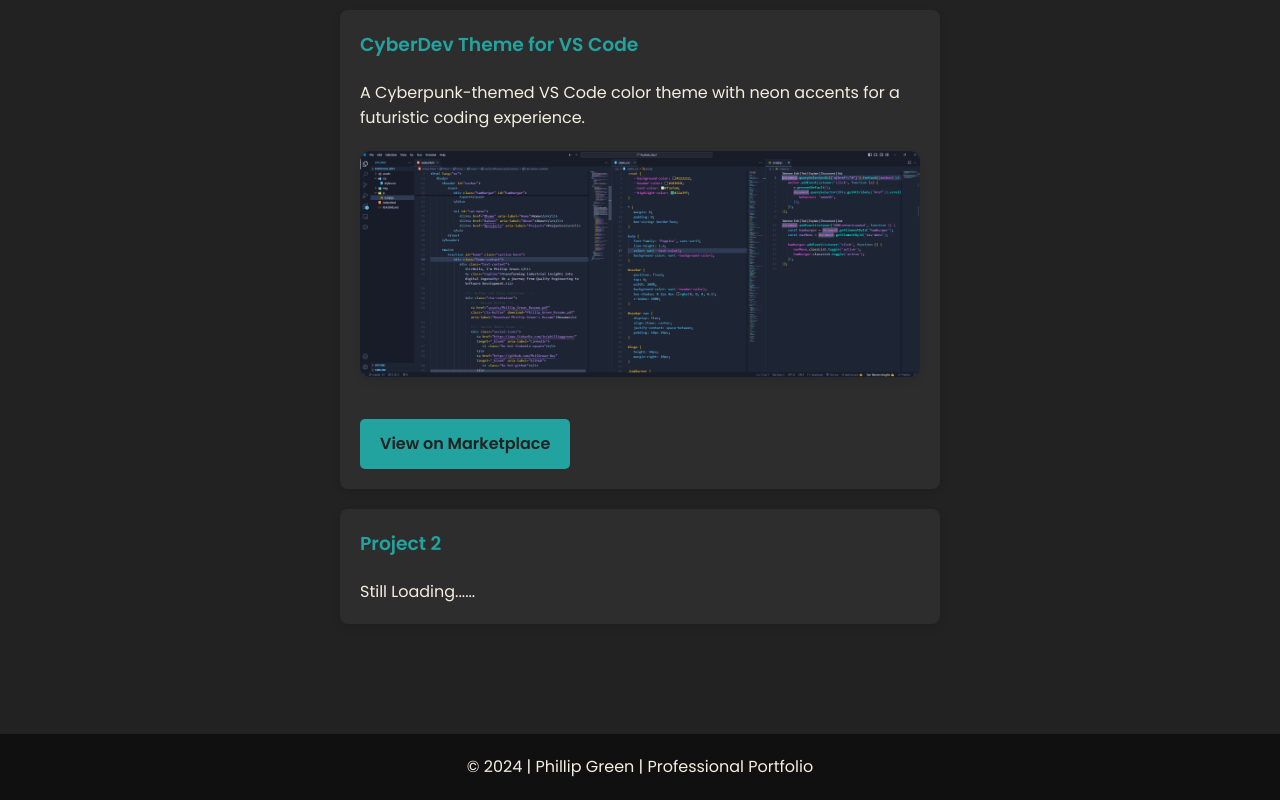
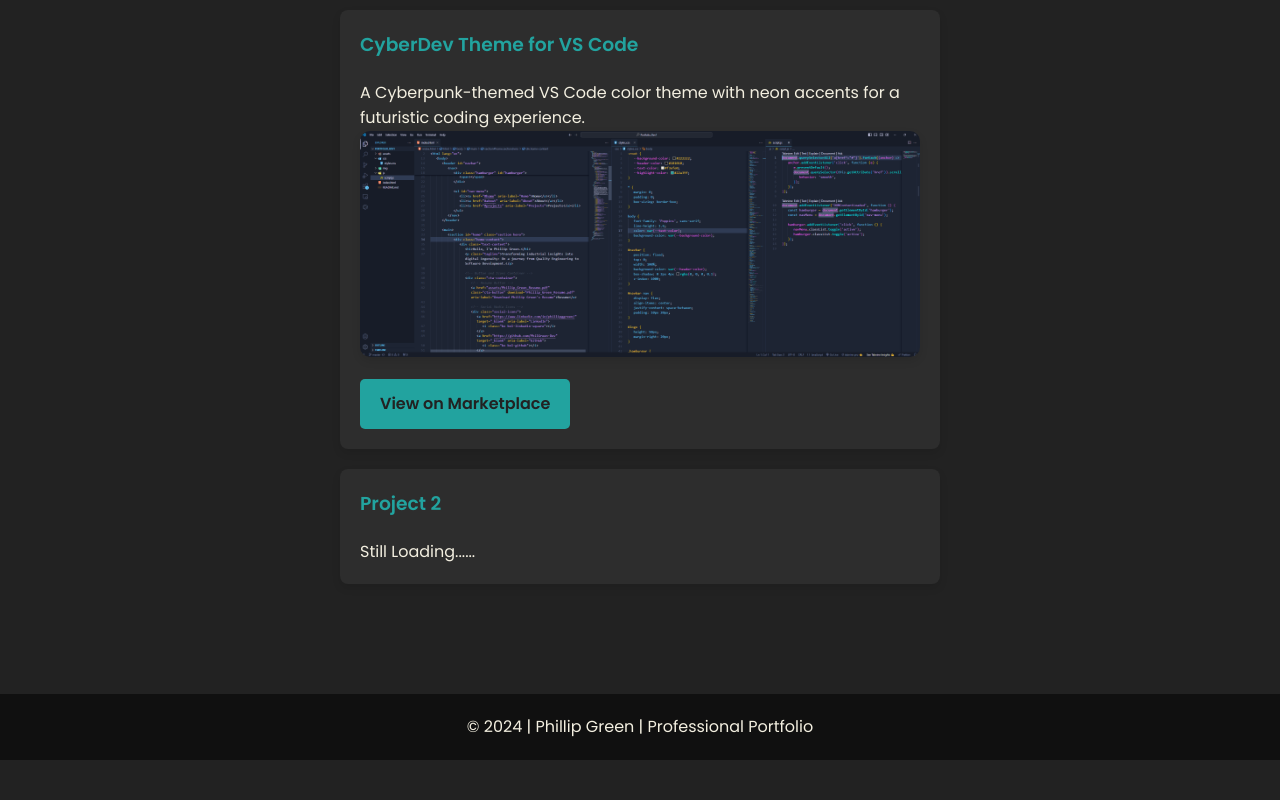
Before and after one commit to PhilGreen-Dev/portfolio, a plain HTML site: page index.html in a window 1280 px wide. Shown: the part 2116-2916 px from the top of the page. After the commit the page ends 2876 px from the top, so only its background shows below. Drawn offline with nearby package versions, Linux system fonts and the light colour scheme.

Commit message:
Update styles.css

```diff
--- a/css/styles.css
+++ b/css/styles.css
@@ -274,11 +274,6 @@ h3 {
 	margin-bottom: 20px;
 }
 
-.project-image {
-	text-align: center;
-	margin: 20px 0;
-}
-
 .project-image img {
 	max-width: 100%;
 	border-radius: 10px;
```
